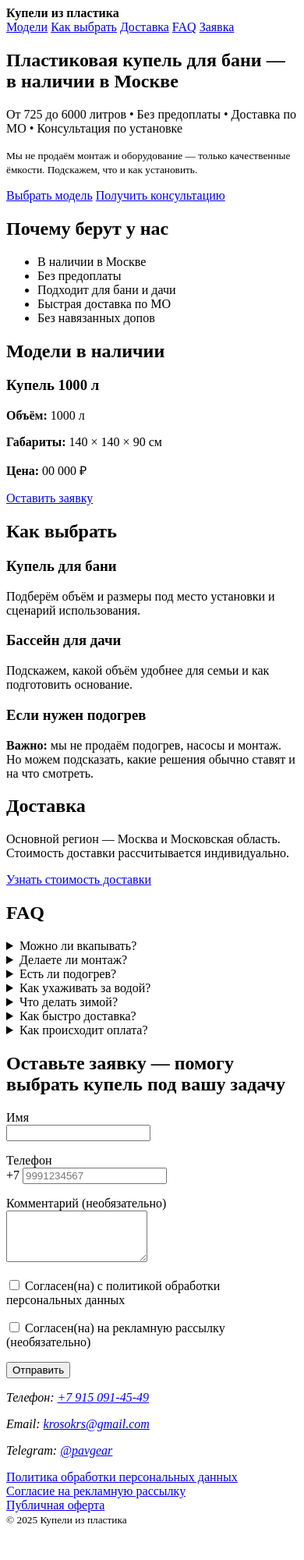
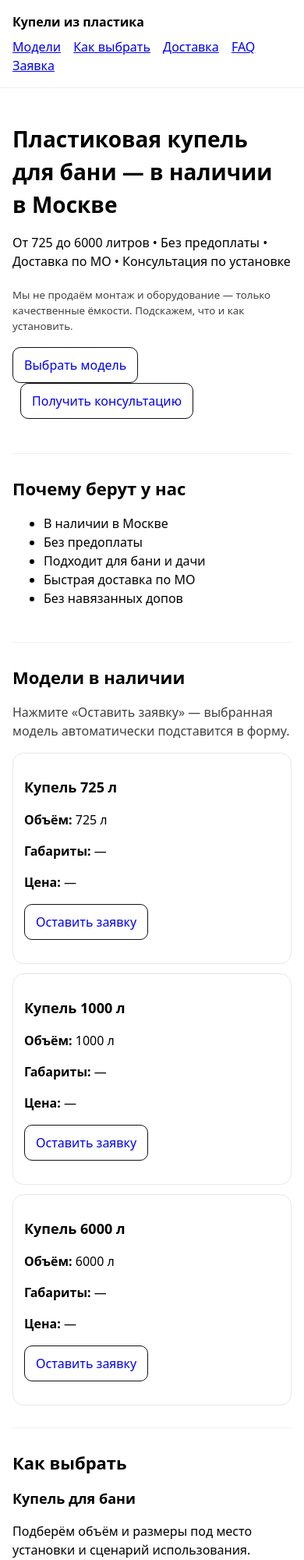
Before and after one commit to optimusprime999999/kupel-site, a plain HTML site: page docs/index.html in a window 390 px wide. Shown: the top 2000 px of the page at 78% size. Before the commit the page ends 1965 px from the top, so only its background shows below. Drawn offline with Linux system fonts and the light colour scheme.

Commit message:
Add model prefill, honeypot, and strict phone validation

```diff
--- a/docs/index.html
+++ b/docs/index.html
@@ -5,15 +5,37 @@
   <meta name="viewport" content="width=device-width,initial-scale=1" />
   <title>Пластиковая купель для бани — Москва</title>
   <meta name="description" content="Пластиковые купели 725–6000 литров. В наличии в Москве. Без предоплаты. Доставка по МО. Консультация по установке." />
+
+  <style>
+    body { font-family: system-ui, -apple-system, Segoe UI, Roboto, Arial, sans-serif; margin: 0; line-height: 1.5; }
+    header, main, footer { max-width: 980px; margin: 0 auto; padding: 16px; }
+    header { position: sticky; top: 0; background: #fff; border-bottom: 1px solid #eee; }
+    nav a { margin-right: 12px; }
+    section { padding: 28px 0; border-bottom: 1px solid #f0f0f0; }
+    h1 { margin: 0 0 8px; font-size: 28px; }
+    h2 { margin: 0 0 12px; font-size: 22px; }
+    h3 { margin: 16px 0 8px; font-size: 18px; }
+    .btn { display: inline-block; padding: 10px 14px; border: 1px solid #111; border-radius: 10px; text-decoration: none; }
+    .btn + .btn { margin-left: 10px; }
+    .muted { opacity: .75; }
+    .grid { display: grid; grid-template-columns: repeat(auto-fit, minmax(240px, 1fr)); gap: 12px; }
+    article { border: 1px solid #e8e8e8; border-radius: 14px; padding: 14px; }
+    label input, label textarea { width: 100%; max-width: 520px; padding: 10px; border: 1px solid #ddd; border-radius: 10px; margin-top: 6px; }
+    button { padding: 10px 14px; border: 1px solid #111; border-radius: 10px; background: #111; color: #fff; cursor: pointer; }
+    small { display: inline-block; margin-top: 6px; }
+    .error { display:none; color:#b00020; margin-top: 8px; }
+    .selected { margin: 10px 0 0; padding: 10px 12px; border: 1px dashed #bbb; border-radius: 12px; }
+    .skip { position:absolute; left:-9999px; top:auto; width:1px; height:1px; overflow:hidden; }
+  </style>
 </head>
 
 <body>
-  <a href="#main" style="position:absolute;left:-9999px;top:auto;width:1px;height:1px;overflow:hidden;">Перейти к содержимому</a>
+  <a class="skip" href="#main">Перейти к содержимому</a>
 
   <header>
     <div>
       <strong>Купели из пластика</strong>
-      <nav aria-label="Навигация">
+      <nav aria-label="Навигация" style="margin-top:8px;">
         <a href="#models">Модели</a>
         <a href="#how">Как выбрать</a>
         <a href="#delivery">Доставка</a>
@@ -29,11 +51,11 @@
       <h1 id="hero-title">Пластиковая купель для бани — в наличии в Москве</h1>
       <p>От 725 до 6000 литров • Без предоплаты • Доставка по МО • Консультация по установке</p>
 
-      <p><small>Мы не продаём монтаж и оборудование — только качественные ёмкости. Подскажем, что и как установить.</small></p>
+      <p class="muted"><small>Мы не продаём монтаж и оборудование — только качественные ёмкости. Подскажем, что и как установить.</small></p>
 
       <p>
-        <a href="#models">Выбрать модель</a>
-        <a href="#lead">Получить консультацию</a>
+        <a class="btn" href="#models">Выбрать модель</a>
+        <a class="btn" href="#lead">Получить консультацию</a>
       </p>
     </section>
 
@@ -52,15 +74,36 @@
     <!-- 3) КАТАЛОГ -->
     <section id="models" aria-labelledby="models-title">
       <h2 id="models-title">Модели в наличии</h2>
+      <p class="muted">Нажмите «Оставить заявку» — выбранная модель автоматически подставится в форму.</p>
 
-      <!-- Пример карточки. Потом заменим на реальные данные -->
+      <div class="grid">
+        <!-- Карточка 1 -->
+        <article aria-label="Модель: Купель 725 л">
+          <h3>Купель 725 л</h3>
+          <p><strong>Объём:</strong> 725 л</p>
+          <p><strong>Габариты:</strong> —</p>
+          <p><strong>Цена:</strong> —</p>
+          <p><a class="btn lead-link" href="#lead" data-model="Купель 725 л">Оставить заявку</a></p>
+        </article>
+
+        <!-- Карточка 2 -->
         <article aria-label="Модель: Купель 1000 л">
           <h3>Купель 1000 л</h3>
           <p><strong>Объём:</strong> 1000 л</p>
-        <p><strong>Габариты:</strong> 140 × 140 × 90 см</p>
-        <p><strong>Цена:</strong> 00 000 ₽</p>
-        <p><a href="#lead">Оставить заявку</a></p>
+          <p><strong>Габариты:</strong> —</p>
+          <p><strong>Цена:</strong> —</p>
+          <p><a class="btn lead-link" href="#lead" data-model="Купель 1000 л">Оставить заявку</a></p>
         </article>
+
+        <!-- Карточка 3 -->
+        <article aria-label="Модель: Купель 6000 л">
+          <h3>Купель 6000 л</h3>
+          <p><strong>Объём:</strong> 6000 л</p>
+          <p><strong>Габариты:</strong> —</p>
+          <p><strong>Цена:</strong> —</p>
+          <p><a class="btn lead-link" href="#lead" data-model="Купель 6000 л">Оставить заявку</a></p>
+        </article>
+      </div>
     </section>
 
     <!-- 4) КАК ВЫБРАТЬ -->
@@ -81,7 +124,7 @@
     <section id="delivery" aria-labelledby="delivery-title">
       <h2 id="delivery-title">Доставка</h2>
       <p>Основной регион — Москва и Московская область. Стоимость доставки рассчитывается индивидуально.</p>
-      <p><a href="#lead">Узнать стоимость доставки</a></p>
+      <p><a class="btn" href="#lead">Узнать стоимость доставки</a></p>
     </section>
 
     <!-- 6) FAQ -->
@@ -120,7 +163,7 @@
 
       <details>
         <summary>Как происходит оплата?</summary>
-        <p>Без предоплаты (если это правда для тебя — подтвердим и уточним детали формулировки).</p>
+        <p>Без предоплаты (если это правда для тебя — уточни детали при звонке).</p>
       </details>
     </section>
 
@@ -128,14 +171,24 @@
     <section id="lead" aria-labelledby="lead-title">
       <h2 id="lead-title">Оставьте заявку — помогу выбрать купель под вашу задачу</h2>
 
+      <div id="selectedModelBox" class="selected" style="display:none;">
+        <strong>Вы выбрали:</strong> <span id="selectedModelText"></span><br>
+        <small class="muted">Не та модель? Нажмите «Оставить заявку» у нужной карточки — поле обновится.</small>
+      </div>
 
       <form method="post" action="https://script.google.com/macros/s/AKfycbwsSNKm2Y-mFJHdbP7w0w3CFKUg4Oo9jsgN-MgrmkTC8EYEBMxTHeLPdlelZ8SPMWzB/exec">
         <input type="hidden" name="page" value="главная" />
-<input type="hidden" name="model" value="" />
+        <input type="hidden" name="model" id="modelInput" value="" />
+
+        <!-- Honeypot: люди не видят, боты часто заполняют -->
+        <div style="position:absolute;left:-9999px" aria-hidden="true">
+          <label>Не заполняйте <input name="hp" tabindex="-1" autocomplete="off"></label>
+        </div>
+
         <p>
           <label>
             Имя<br />
-            <input name="name" autocomplete="name" required />
+            <input name="name" autocomplete="name" required minlength="2" />
           </label>
         </p>
 
@@ -145,6 +198,7 @@
             <span aria-hidden="true">+7</span>
             <input
               name="phone"
+              type="tel"
               inputmode="numeric"
               autocomplete="tel-national"
               required
@@ -153,12 +207,15 @@
               maxlength="10"
               placeholder="9991234567"
               title="Введите 10 цифр номера без +7 (например: 9991234567)"
+              aria-describedby="phoneHelp phoneError"
             />
           </label>
+          <small id="phoneHelp">Формат: +7 и дальше 10 цифр (например: 9991234567).</small>
         </p>
-<div style="position:absolute;left:-9999px" aria-hidden="true">
-  <label>Не заполняйте это поле <input name="hp" tabindex="-1" autocomplete="off"></label>
-</div>
+
+        <p id="phoneError" class="error">
+          Номер введён неверно. Введите 10 цифр после +7 (например: 9991234567).
+        </p>
 
         <p>
           <label>
@@ -184,13 +241,13 @@
         <button type="submit">Отправить</button>
       </form>
 
-      <address>
+      <address style="margin-top:18px;">
         <p>Телефон: <a href="tel:+79150914549">+7 915 091-45-49</a></p>
         <p>Email: <a href="mailto:krosokrs@gmail.com">krosokrs@gmail.com</a></p>
         <p>Telegram: <a href="https://t.me/pavgear">@pavgear</a></p>
       </address>
 
-      <nav aria-label="Юридические документы">
+      <nav aria-label="Юридические документы" style="margin-top:10px;">
         <a href="privacy.html">Политика обработки персональных данных</a><br />
         <a href="ads-consent.html">Согласие на рекламную рассылку</a><br />
         <a href="offer.html">Публичная оферта</a>
@@ -200,10 +257,48 @@
 
   <footer>
     <small>© <span id="y">2025</span> Купели из пластика</small>
+  </footer>
+
   <script>
-      // Не критично: если JS отключён — просто будет 2025
+    // Год в футере (не критично)
     document.getElementById('y').textContent = new Date().getFullYear();
+
+    // 1) Показ ошибки телефона, если сервер вернул ?error=phone
+    (function () {
+      var params = new URLSearchParams(window.location.search);
+      if (params.get('error') === 'phone') {
+        var el = document.getElementById('phoneError');
+        if (el) el.style.display = 'block';
+      }
+    })();
+
+    // 2) Подстановка модели в скрытое поле по клику на "Оставить заявку"
+    (function () {
+      var modelInput = document.getElementById('modelInput');
+      var box = document.getElementById('selectedModelBox');
+      var text = document.getElementById('selectedModelText');
+
+      function setModel(val) {
+        if (!modelInput) return;
+        modelInput.value = val || '';
+        if (val) {
+          if (text) text.textContent = val;
+          if (box) box.style.display = 'block';
+        }
+      }
+
+      document.addEventListener('click', function (e) {
+        var a = e.target && e.target.closest ? e.target.closest('a[data-model]') : null;
+        if (!a) return;
+        var m = a.getAttribute('data-model') || '';
+        setModel(m);
+      });
+
+      // Если вдруг кто-то пришёл по ссылке с ?model=...
+      var params = new URLSearchParams(window.location.search);
+      var fromUrl = params.get('model');
+      if (fromUrl) setModel(fromUrl);
+    })();
   </script>
-  </footer>
 </body>
 </html>
```
Lines whose indentation alone changed are shown as unchanged.
